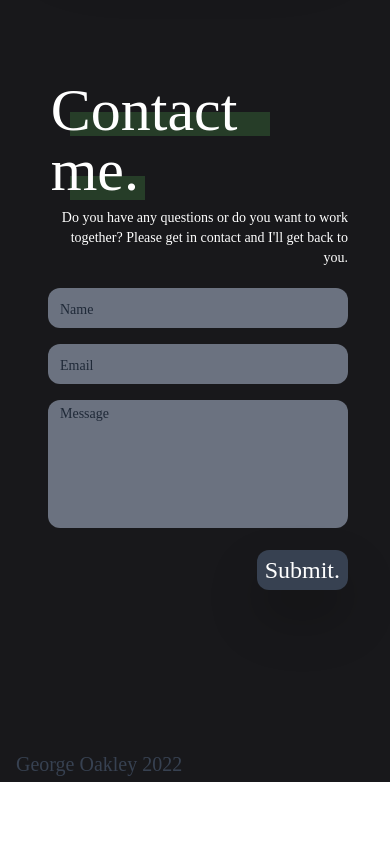
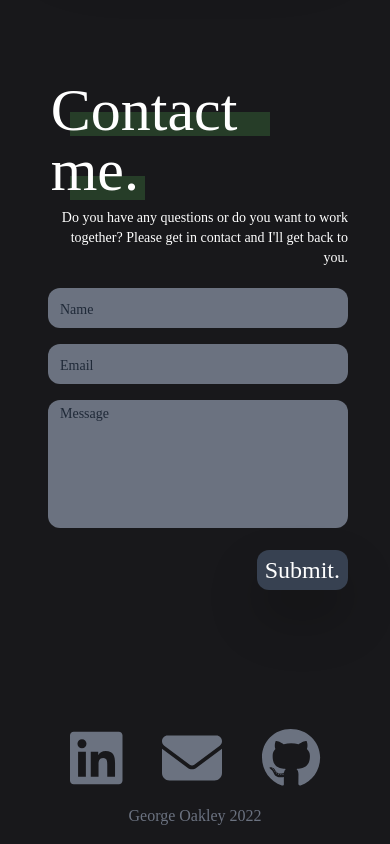
Before and after one commit to Georgeoak03/portfolioV2, a React (Create React App) app in the folder portfolio/: page / in a window 390 px wide. Shown: the part 2998-3842 px from the top of the page. Before the commit the page ends 3780 px from the top, so only its background shows below. Built offline with nearby package versions, Linux system fonts and the light colour scheme.

Commit message:
all content and responsiveness complete

```diff
--- a/portfolio/src/components/About.js
+++ b/portfolio/src/components/About.js
@@ -1,5 +1,5 @@
 import React from "react";
-import { FontAwesomeIcon } from '@fortawesome/react-fontawesome'
+import { FontAwesomeIcon } from '@fortawesome/react-fontawesome';
 import photoOfMe from './photo-of-me.png';
 import postman from './postman.svg';
 import mongodb from './mongodb.svg';
--- a/portfolio/src/components/Contact.css
+++ b/portfolio/src/components/Contact.css
@@ -1,3 +1,9 @@
 #contact {
-    min-height: calc(100vh - 50px);
+    min-height: calc(100vh - 200px);
 }
+
+@media (min-width: 768px) {
+    #contact {
+        min-height: calc(100vh - 100px);
+    }
+}
--- a/portfolio/src/components/Footer.js
+++ b/portfolio/src/components/Footer.js
@@ -1,10 +1,25 @@
 import React from "react";
+import { FontAwesomeIcon } from '@fortawesome/react-fontawesome';
 
 export default function Footer() {
     return (
-        <footer
-            className="relative pin-b w-full bottom-0 z-20 flex flex-wrap items-center justify-between mt-auto p-1 px-4">
-                <h2 className="font-['Great_Sailor'] text-gray-700 text-xl">George Oakley 2022</h2>
+        <footer className="flex flex-col">
+            <div className="invisible md:visible relative pin-b w-full bottom-0 z-20 flex flex-wrap items-center justify-between mt-auto py-4 px-8">
+                <h2 className=" font-['Futura'] text-gray-500 text-md">George Oakley 2022</h2>
+                <div>
+                    <FontAwesomeIcon icon="fa-brands fa-linkedin" className="text-gray-500 text-6xl mr-8"/>
+                    <FontAwesomeIcon icon="fa-solid fa-envelope" className="text-gray-500 text-6xl mr-8" />
+                    <FontAwesomeIcon icon="fa-brands fa-github" className="text-gray-500 text-6xl" />
+                </div>
+            </div>
+            <div className="md:hidden relative flex-wrap-col m-auto justify-center p-4">
+                <div>
+                    <FontAwesomeIcon icon="fa-brands fa-linkedin" className="text-gray-500 text-6xl mr-10"/>
+                    <FontAwesomeIcon icon="fa-solid fa-envelope" className="text-gray-500 text-6xl mr-10" />
+                    <FontAwesomeIcon icon="fa-brands fa-github" className="text-gray-500 text-6xl" />
+                </div>
+                <h2 className=" font-['Futura'] text-gray-500 text-md flex justify-center pt-4">George Oakley 2022</h2>
+            </div>
         </footer>
     )
 }
--- a/portfolio/src/index.js
+++ b/portfolio/src/index.js
@@ -2,12 +2,12 @@ import React from 'react';
 import ReactDOM from 'react-dom/client';
 import './index.css';
 import { library } from '@fortawesome/fontawesome-svg-core'
-import { faArrowDown, faBars, faXmark } from '@fortawesome/free-solid-svg-icons'
-import { faPhp, faJs, faHtml5, faCss3Alt, faReact, faBootstrap, faNode, faSass, faGitAlt } from '@fortawesome/free-brands-svg-icons'
+import { faArrowDown, faBars, faXmark, faEnvelope } from '@fortawesome/free-solid-svg-icons'
+import { faPhp, faJs, faHtml5, faCss3Alt, faReact, faBootstrap, faNode, faSass, faGitAlt, faLinkedin, faGithub} from '@fortawesome/free-brands-svg-icons'
 import App from './App';
 import reportWebVitals from './reportWebVitals';
 
-library.add(faArrowDown, faBars, faXmark, faPhp, faJs, faHtml5, faCss3Alt, faReact, faBootstrap, faNode, faSass, faGitAlt)
+library.add(faArrowDown, faBars, faXmark, faPhp, faJs, faHtml5, faCss3Alt, faReact, faBootstrap, faNode, faSass, faGitAlt, faLinkedin, faGithub, faEnvelope)
 
 const root = ReactDOM.createRoot(document.getElementById('root'));
 root.render(
```
